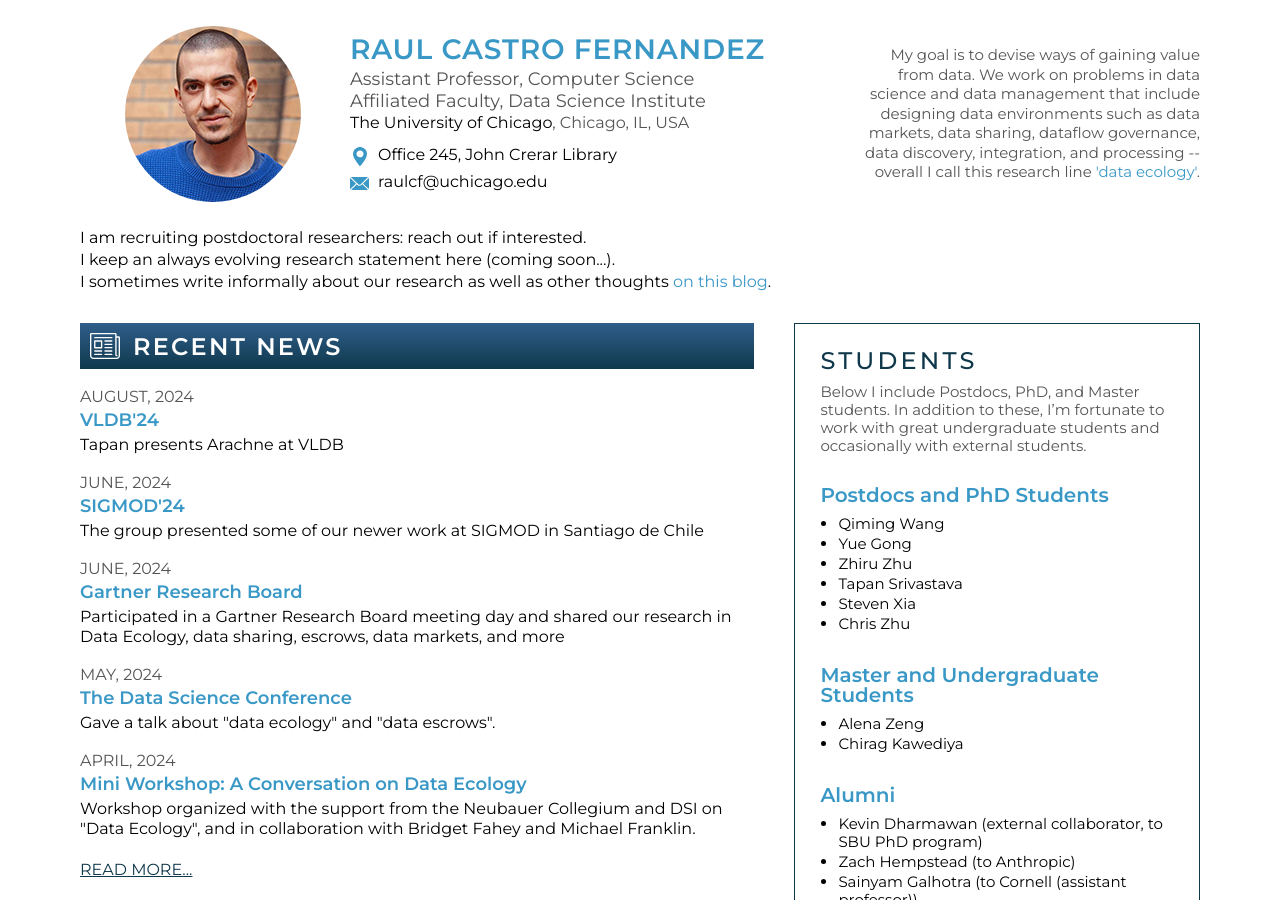
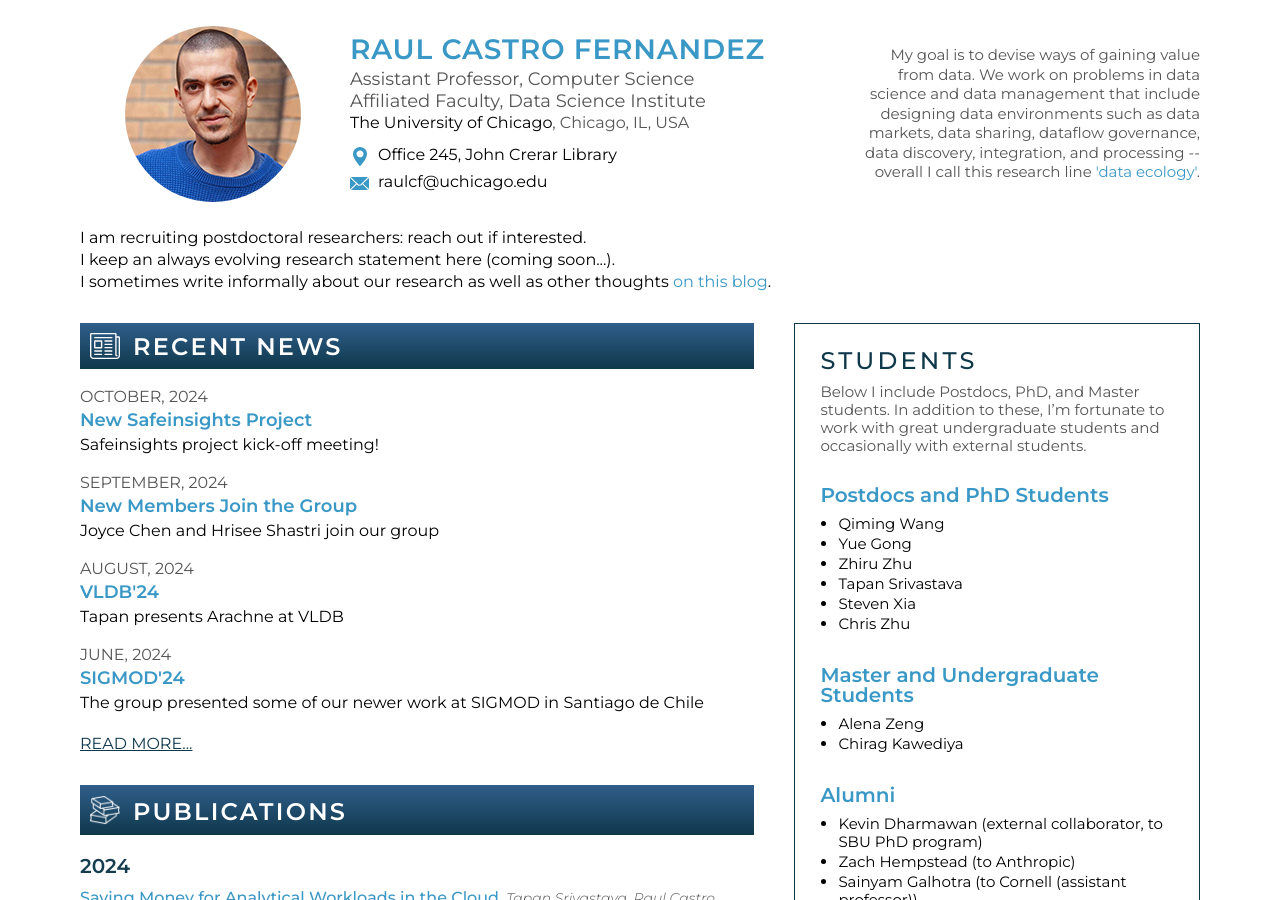
Before and after one commit to raulcf/raulcf.github.io, a Jekyll site: the page index.html, which Jekyll copies as it is, in a window 1280 px wide and 900 px high. Built offline with Jekyll 4.4.1, drawn with Linux system fonts in a browser that asks for light colours.

Commit message:
updated index

```diff
--- a/index.html
+++ b/index.html
@@ -64,6 +64,21 @@ I sometimes write informally about our research as well as other thoughts <a hre
                 <div class="descbox">
 
                     <div class="newsbox">
+                        <div class="news-date">OCTOBER, 2024</div>
+                        <h3 class="news-title"><a
+href="https://www.safeinsights.org">New Safeinsights Project</a></h3>
+                        <p>Safeinsights project kick-off meeting!</p>
+                    </div>
+
+
+                    <div class="newsbox">
+                        <div class="news-date">SEPTEMBER, 2024</div>
+                        <h3 class="news-title"><a
+href="">New Members Join the Group</a></h3>
+                        <p>Joyce Chen and Hrisee Shastri join our group</p>
+                    </div>
+
+                    <div class="newsbox">
                         <div class="news-date">AUGUST, 2024</div>
                         <h3 class="news-title"><a
 href="https://vldb.org/2024/">VLDB'24</a></h3>
@@ -78,42 +93,6 @@ href="https://2024.sigmod.org">SIGMOD'24</a></h3>
                         <p>The group presented some of our newer work at SIGMOD
 in Santiago de Chile</p>
                     </div>
-
-
-                    <div class="newsbox">
-                        <div class="news-date">JUNE, 2024</div>
-
-                        <h3 class="news-title"><a
-href="">Gartner Research Board</a></h3>
-                        <p>Participated in a Gartner Research Board meeting day
-and shared our research in Data Ecology, data sharing, escrows, data markets,
-and more</p>
-                    </div>
-
-
-
-                    <div class="newsbox">
-                        <div class="news-date">MAY, 2024</div>
-
-                        <h3 class="news-title"><a
-href="https://www.thedatascienceconference.com/agenda">The Data Science
-Conference</a></h3>
-                        <p>Gave a talk about "data ecology" and "data
-escrows". </p>
-                    </div>
-
-
-                    <div class="newsbox">
-                        <div class="news-date">APRIL, 2024</div>
-
-                        <h3 class="news-title"><a
-href="https://neubauercollegium.uchicago.edu/events/a-conversation-about-data-ecology">Mini
-Workshop: A Conversation on Data Ecology</a></h3>
-                        <p> Workshop organized with the support from the Neubauer
-Collegium and DSI on "Data Ecology", and in collaboration with Bridget Fahey and
-Michael Franklin. </p>
-                    </div>
-
 
 
                     <div class="morenews"><a href="http://www.raulcastrofernandez.com/log">READ MORE...</a></div>
```
